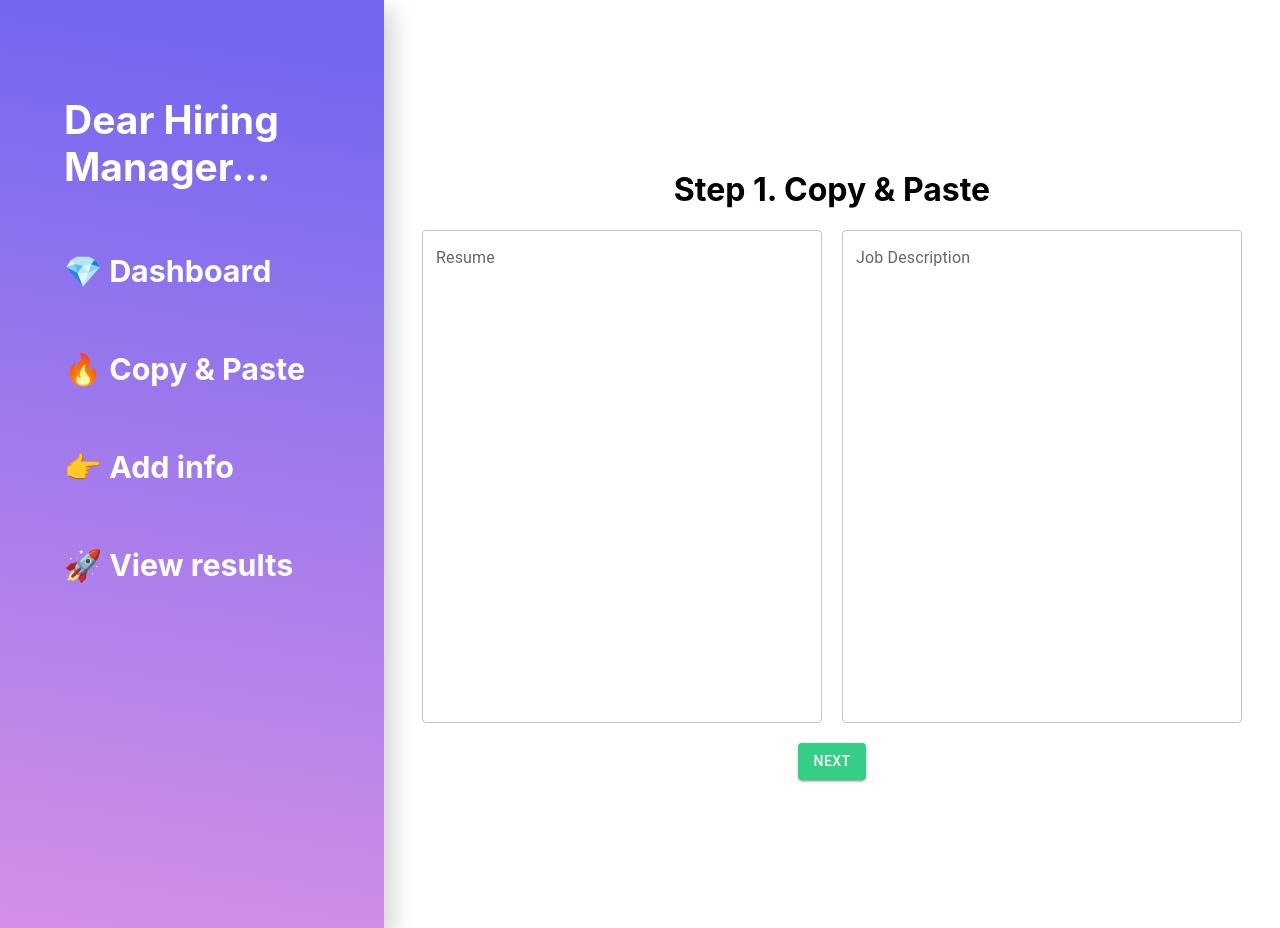
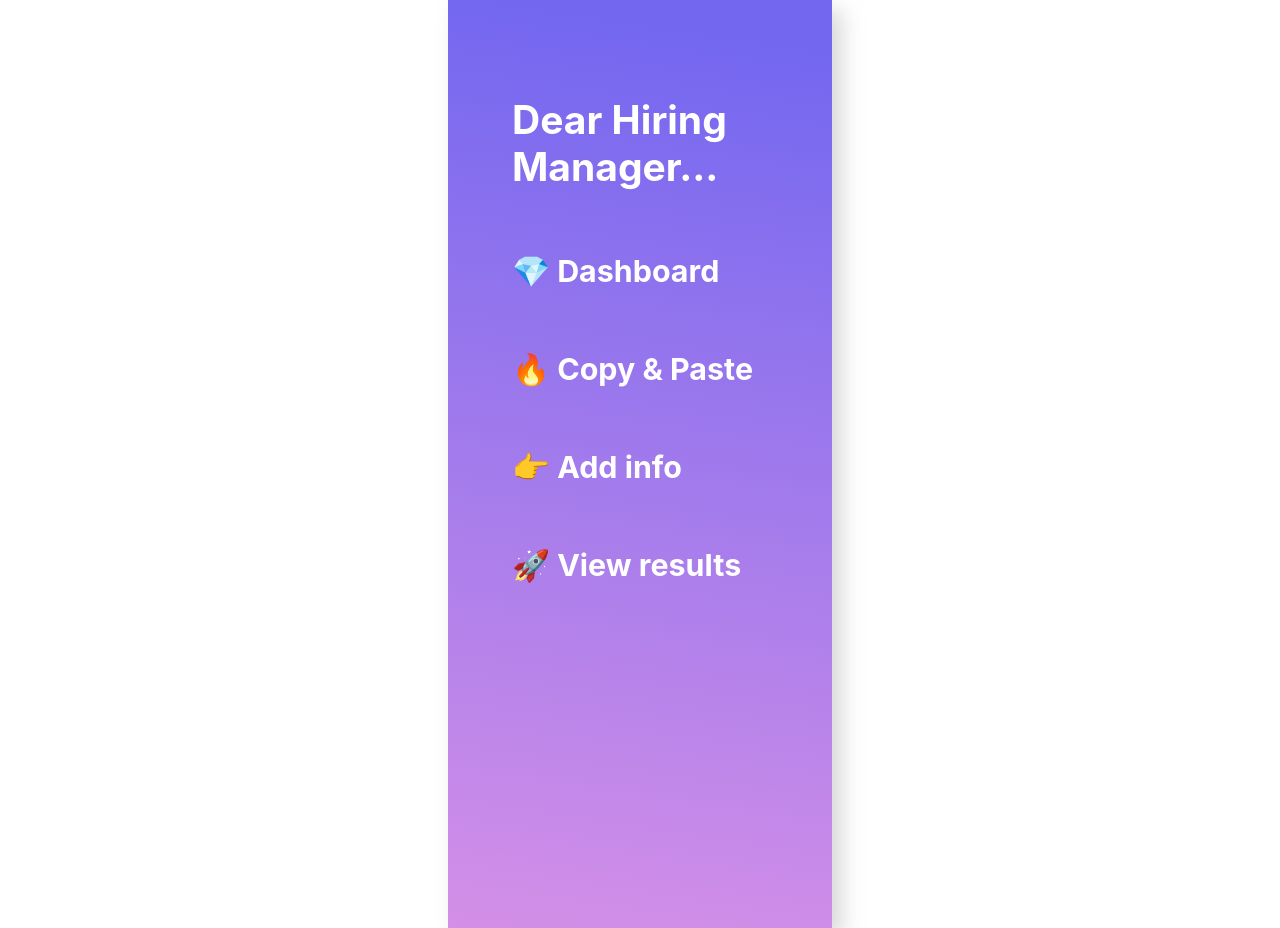
Before and after one commit to kaoshannon/cmdf-2023, a React (Create React App) app: page / in a window 1280 px wide. Built offline with nearby package versions, Linux system fonts and the light colour scheme.

Commit message:
created homepage

```diff
--- a/src/App.js
+++ b/src/App.js
@@ -1,6 +1,7 @@
 import './App.css';
 import Page1 from './page1.js'
 import Page2 from './page2.js'
+import Home from './Home.js'
 import { Routes, Route } from "react-router-dom"
 import { useState } from 'react';
 
@@ -23,7 +24,7 @@ const App = () => {
   return (
     <div className="App">
       <Routes>
-        <Route path="/" element={<Page1 />} />
+        <Route path="/" element={<Home />} />
         <Route path="page1" element={<Page1 prop={obj}/>} />
         <Route path="page2" element={<Page2 />} />
       </Routes>
--- /dev/null
+++ b/src/Home.js
@@ -0,0 +1,22 @@
+import './App.css';
+import { React, useState } from 'react';
+import { TextField, Button , ThemeProvider} from '@mui/material';
+import { Link } from 'react-router-dom';
+import theme from './theme';
+
+const home = () => {
+  return (
+    <div className="row">
+      <div className="sidebar">
+              <h2>Dear Hiring Manager...</h2>
+              <h3>💎 Dashboard</h3>
+              <h3>🔥 Copy & Paste</h3>
+              <h3>👉 Add info</h3>
+              <h3>🚀 View results</h3>
+          </div>
+      </div>
+  );
+}
+
+
+export default home;
--- a/src/page2.js
+++ b/src/page2.js
@@ -86,7 +86,7 @@ function Page2() {
           <div className="row">
             <Link to="/page1">
               <ThemeProvider theme={theme}>
-                  <Button onClick={questions} variant="contained" color="secondary">Back</Button>
+                  <Button onClick={questions} variant="contained" color="secondary" style={{marginRight:20}}>Back</Button>
                 </ThemeProvider>
             </Link>
             <ThemeProvider theme={theme}>
```
